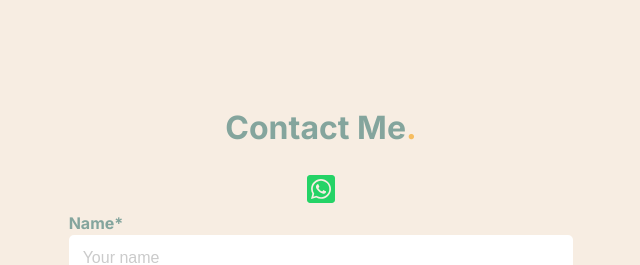
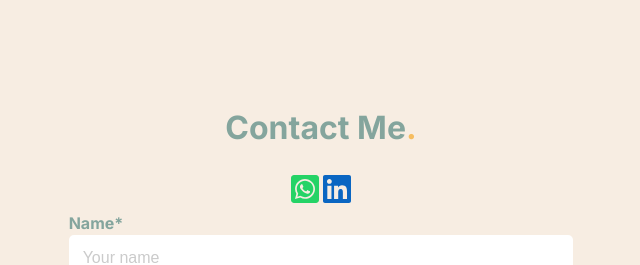
Before and after one commit to Lulzies87/portfolio, a React (Vite) app in the folder app/: page / in a window 1280 px wide. Shown: the part 4437-4702 px from the top of the page, without its empty margins (319-959 px from the left). Built offline with nearby package versions, Linux system fonts and the light colour scheme; no server answers; a web font is replaced by a local one.

Commit message:
add LinkedIn contact icon

```diff
--- a/app/src/components/Contact/Contact.tsx
+++ b/app/src/components/Contact/Contact.tsx
@@ -1,7 +1,7 @@
 import { useEffect, useRef, useState } from "react";
 import { gsap } from "gsap";
 import { server } from "../../apiConfig";
-import { FaWhatsappSquare } from "react-icons/fa";
+import { FaWhatsappSquare, FaLinkedin } from "react-icons/fa";
 import styles from "./Contact.module.scss";
 
 export default function Contact() {
@@ -142,6 +142,14 @@ export default function Contact() {
       >
         <FaWhatsappSquare color="#25D366" size="32px" />
       </a>
+      <a
+        className={styles.contactContainer__contactButton}
+        href="https://www.linkedin.com/in/lilachelayza/"
+        target="_blank"
+        rel="noopener noreferrer"
+      >
+        <FaLinkedin color="#0A66C2" size="32px" />
+      </a>
 
       {status && <div className={styles.status}>{status}</div>}
       <form
```
